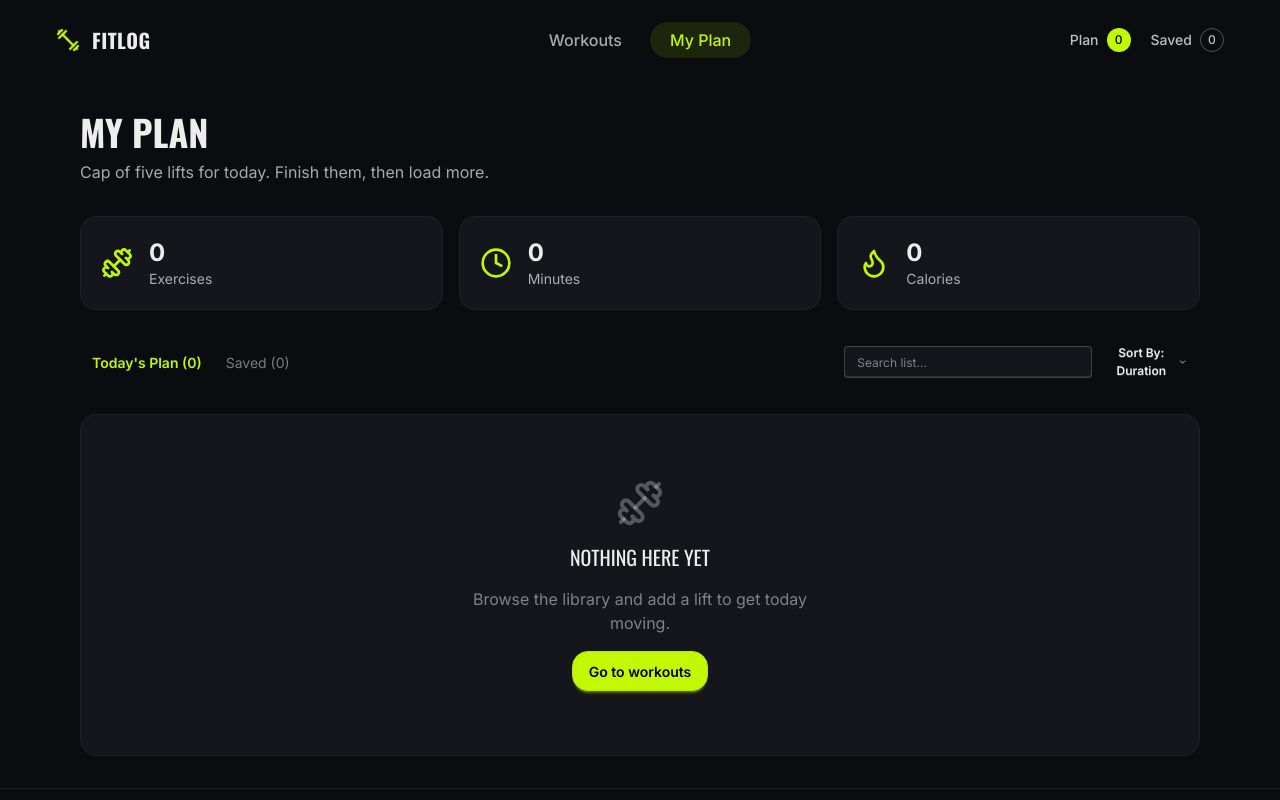
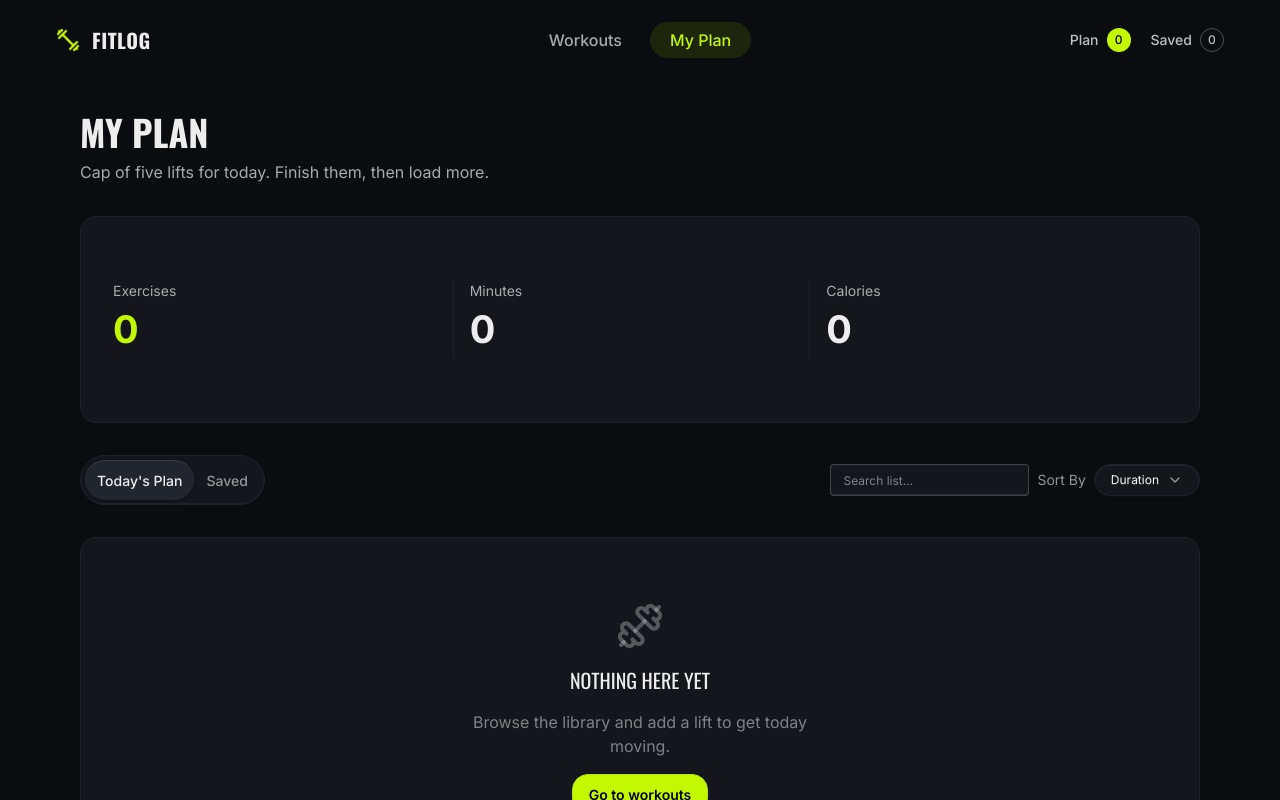
Before and after one commit to Srabon-bot/Assignment-6-, a Next.js app: page /my-plan in a window 1280 px wide. Shown: the top 800 px of the page. Built offline with nearby package versions, Linux system fonts and the light colour scheme.

Commit message:
myplan page style fix

```diff
--- a/src/app/my-plan/page.tsx
+++ b/src/app/my-plan/page.tsx
@@ -71,49 +71,50 @@ const MyPlan = () => {
         </p>
       </div>
 
-      <div className="grid grid-cols-1 gap-4 sm:grid-cols-3">
-        <div className="flex items-center gap-4 rounded-2xl border border-base-300 bg-base-200 p-5">
-          <Dumbbell className="h-8 w-8 text-primary" />
+      <div className="grid grid-cols-3 gap-4 sm:grid-cols-3 rounded-2xl border border-base-300 bg-base-200 py-16 px-8">
+
+
+        <div className="border-r border-base-300">
+          <p className="text-sm text-base-content/70">Exercises</p>
+          <p className="text-[38px] font-bold text-primary">{totalExercises}</p>
+        </div>
+
+
+
+        <div className="border-r border-base-300">
+          <p className="text-sm text-base-content/70">Minutes</p>
+          <p className="text-[38px] font-bold">{totalMinutes}</p>
+        </div>
+
+
         <div>
-            <p className="text-2xl font-bold">{totalExercises}</p>
-            <p className="text-sm text-base-content/70">Exercises</p>
-          </div>
-        </div>
-        <div className="flex items-center gap-4 rounded-2xl border border-base-300 bg-base-200 p-5">
-          <Clock className="h-8 w-8 text-primary" />
-          <div>
-            <p className="text-2xl font-bold">{totalMinutes}</p>
-            <p className="text-sm text-base-content/70">Minutes</p>
-          </div>
-        </div>
-        <div className="flex items-center gap-4 rounded-2xl border border-base-300 bg-base-200 p-5">
-          <Flame className="h-8 w-8 text-primary" />
-          <div>
-            <p className="text-2xl font-bold">{totalCalories}</p>
           <p className="text-sm text-base-content/70">Calories</p>
-          </div>
+          <p className="text-[38px] font-bold">{totalCalories}</p>
         </div>
       </div>
 
-      <div className="flex flex-wrap items-center justify-between gap-4">
-        <div role="tablist" className="tabs tabs-bordered">
-          <button
-            role="tab"
-            className={`tab ${activeTab === "plan" ? "tab-active font-semibold text-primary" : ""}`}
-            onClick={() => setActiveTab("plan")}
-          >
-            Today&apos;s Plan ({plan.length})
-          </button>
-          <button
-            role="tab"
-            className={`tab ${activeTab === "saved" ? "tab-active font-semibold text-primary" : ""}`}
-            onClick={() => setActiveTab("saved")}
-          >
-            Saved ({saved.length})
-          </button>
+      <div className="flex flex-wrap items-center justify-between gap-4 ">
+        <div className="tabs tabs-box rounded-full border border-base-300 bg-base-200 p-1">
+          <input
+            type="radio"
+            name="my_plan_tabs"
+            className="tab rounded-full font-medium text-base-content/60 checked:bg-[#20252e] checked:text-base-content [--tab-bg:transparent] [--tab-border-color:transparent]"
+            aria-label={`Today's Plan`}
+            checked={activeTab === "plan"}
+            onChange={() => setActiveTab("plan")}
+          />
+          <input
+            type="radio"
+            name="my_plan_tabs"
+            className="tab rounded-full font-medium text-base-content/60 checked:bg-[#20252e] checked:text-base-content [--tab-bg:transparent] [--tab-border-color:transparent]"
+            aria-label={`Saved`}
+            checked={activeTab === "saved"}
+            onChange={() => setActiveTab("saved")}
+          />
         </div>
 
-        <div className="flex gap-2">
+        <div className="flex gap-2 ">
+          <div className="flex gap-2 items-center">
             <input
               type="text"
               placeholder="Search list..."
@@ -121,12 +122,25 @@ const MyPlan = () => {
               value={searchQuery}
               onChange={(e) => setSearchQuery(e.target.value)}
             />
+            <div className="flex items-center gap-2">
+              <span className="text-sm text-base-content/60 whitespace-nowrap">
+                Sort By
+              </span>
+
               <div className="dropdown dropdown-end">
-            <div tabIndex={0} role="button" className="btn btn-ghost btn-sm gap-2">
-              Sort By: {sortBy.charAt(0).toUpperCase() + sortBy.slice(1)}
-              <ChevronDown className="h-4 w-4" />
+                <div
+                  tabIndex={0}
+                  role="button"
+                  className="btn btn-sm gap-2 rounded-full border border-base-300 bg-base-200 px-4 font-normal normal-case"
+                >
+                  {sortBy.charAt(0).toUpperCase() + sortBy.slice(1)}
+                  <ChevronDown className="h-4 w-4 opacity-60" />
                 </div>
-            <ul tabIndex={0} role="menu" className="menu dropdown-content z-50 mt-2 w-44 rounded-xl border border-base-300 bg-base-200 p-2 shadow-lg">
+                <ul
+                  tabIndex={0}
+                  role="menu"
+                  className="menu dropdown-content z-50 mt-2 w-44 rounded-xl border border-base-300 bg-base-200 p-2 shadow-lg"
+                >
                   <li role="menuitem">
                     <button onClick={() => setSortBy("duration")} className={sortBy === "duration" ? "active" : ""}>
                       Duration
@@ -146,6 +160,9 @@ const MyPlan = () => {
               </div>
             </div>
           </div>
+        </div>
+      </div>
+
 
       {filteredList.length === 0 ? (
         <div className="flex flex-col items-center gap-4 rounded-2xl border border-base-300 bg-base-200 py-16 text-center">
```
Lines whose indentation alone changed are shown as unchanged.
